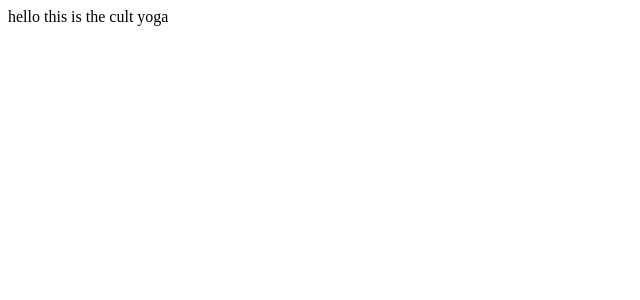
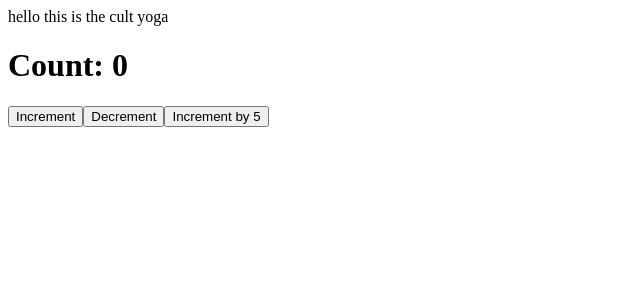
Before and after one commit to NamanRajputXXI/cultyoga, a React (Vite) app in the folder ui/: page / in a window 1280 px wide. Shown: the top 300 px of the page, without its empty margins (0-640 px from the left). Built offline with nearby package versions, Linux system fonts and the light colour scheme.

Commit message:
feat:add redux in ui and make a test comp for redux check

```diff
--- a/ui/package.json
+++ b/ui/package.json
@@ -10,8 +10,10 @@
     "preview": "vite preview"
   },
   "dependencies": {
+    "@reduxjs/toolkit": "^2.2.7",
     "react": "^18.3.1",
-    "react-dom": "^18.3.1"
+    "react-dom": "^18.3.1",
+    "react-redux": "^9.1.2"
   },
   "devDependencies": {
     "@eslint/js": "^9.9.0",
--- a/ui/src/App.jsx
+++ b/ui/src/App.jsx
@@ -1,7 +1,15 @@
 import React from "react";
+import Test from "./components/Test";
 
 const App = () => {
-  return <div>hello this is the cult yoga </div>;
+  return (
+    <div>
+      hello this is the cult yoga
+      <div>
+        <Test />
+      </div>
+    </div>
+  );
 };
 
 export default App;
--- /dev/null
+++ b/ui/src/components/Test.jsx
@@ -0,0 +1,27 @@
+// Example component for the use of the react-redux
+
+import React from "react";
+import { useSelector, useDispatch } from "react-redux";
+import {
+  increment,
+  decrement,
+  incrementByAmount,
+} from "../slices/counterSlice";
+
+const Test = () => {
+  const count = useSelector((state) => state.counter.value);
+  const dispatch = useDispatch();
+
+  return (
+    <div className="App">
+      <h1>Count: {count}</h1>
+      <button onClick={() => dispatch(increment())}>Increment</button>
+      <button onClick={() => dispatch(decrement())}>Decrement</button>
+      <button onClick={() => dispatch(incrementByAmount(5))}>
+        Increment by 5
+      </button>
+    </div>
+  );
+};
+
+export default Test;
--- a/ui/src/main.jsx
+++ b/ui/src/main.jsx
@@ -1,10 +1,14 @@
-import { StrictMode } from 'react'
-import { createRoot } from 'react-dom/client'
-import App from './App.jsx'
-import './index.css'
+import { StrictMode } from "react";
+import { createRoot } from "react-dom/client";
+import { Provider } from "react-redux";
+import { store } from "./store/store.js";
+import App from "./App.jsx";
+import "./index.css";
 
-createRoot(document.getElementById('root')).render(
+createRoot(document.getElementById("root")).render(
   <StrictMode>
-    <App />
-  </StrictMode>,
-)
+    <Provider store={store}>
+      <App />
+    </Provider>
+  </StrictMode>
+);
--- /dev/null
+++ b/ui/src/slices/counterSlice.js
@@ -0,0 +1,26 @@
+// src/slices/counterSlice.js
+
+import { createSlice } from "@reduxjs/toolkit";
+
+// Create a slice of the state
+const counterSlice = createSlice({
+  name: "counter",
+  initialState: {
+    value: 0,
+  },
+  reducers: {
+    increment: (state) => {
+      state.value += 1;
+    },
+    decrement: (state) => {
+      state.value -= 1;
+    },
+    incrementByAmount: (state, action) => {
+      state.value += action.payload;
+    },
+  },
+});
+
+// Export actions and reducer
+export const { increment, decrement, incrementByAmount } = counterSlice.actions;
+export default counterSlice.reducer;
--- /dev/null
+++ b/ui/src/store/store.js
@@ -0,0 +1,11 @@
+// src/store.js
+
+import { configureStore } from "@reduxjs/toolkit";
+import counterReducer from "../slices/counterSlice";
+
+// Create and export the store
+export const store = configureStore({
+  reducer: {
+    counter: counterReducer,
+  },
+});
```
Also changed, not shown: 1 other file (tests, documents, lock files or other folders).
